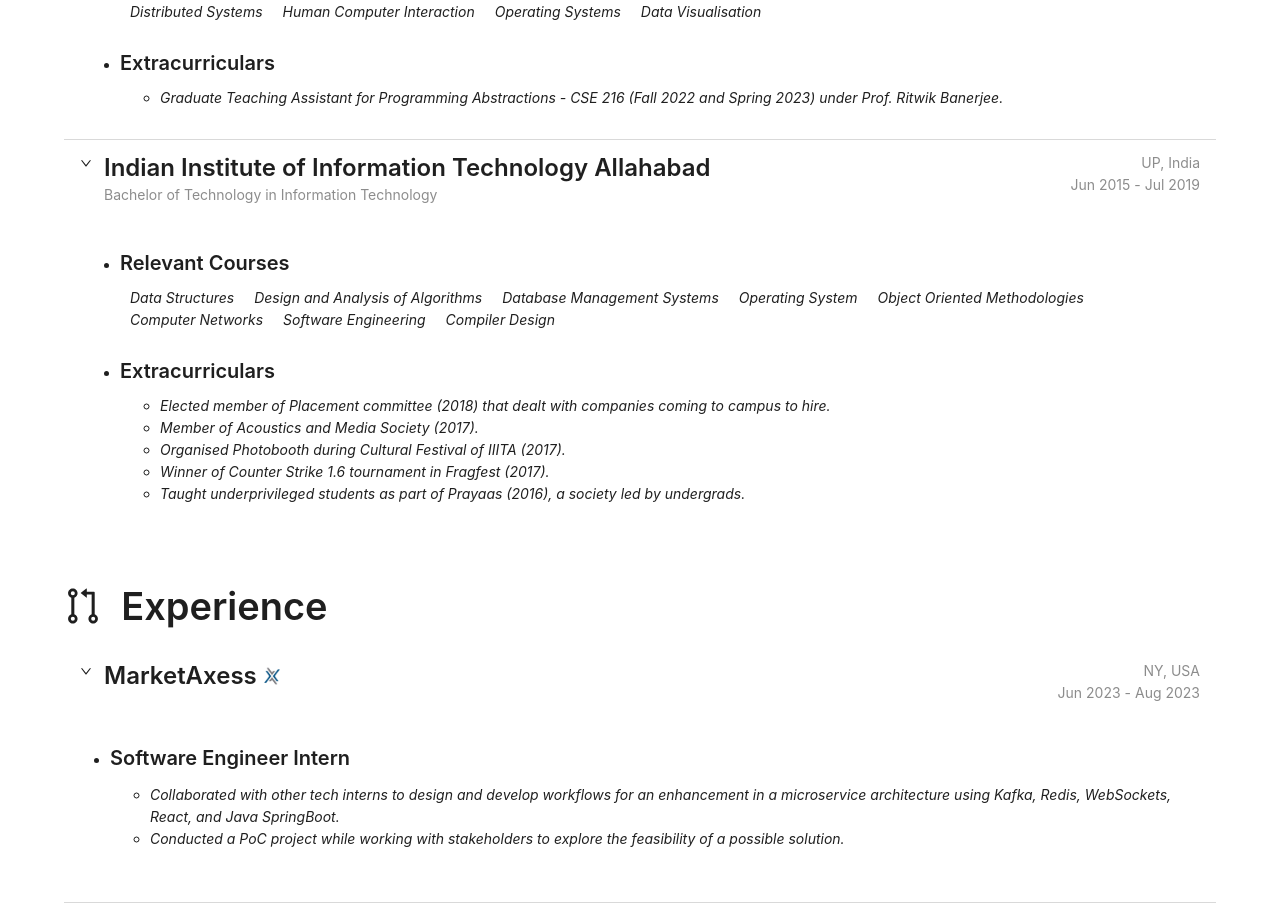
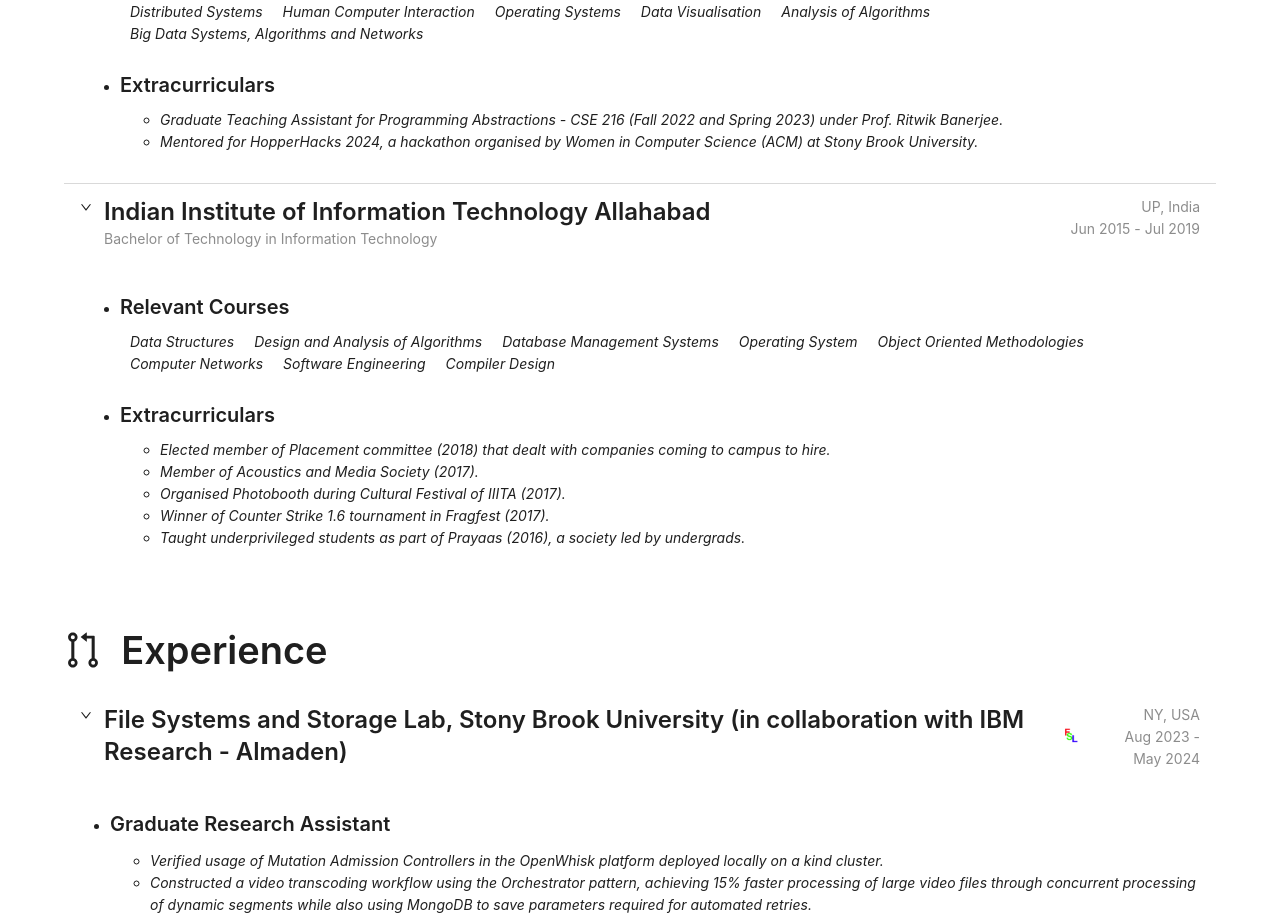
Before and after one commit to prajjawal05/personal-website, a React (Create React App) app: page / in a window 1280 px wide. Shown: the part 2140-3058 px from the top of the page. Built offline with nearby package versions, Linux system fonts and the light colour scheme.

Commit message:
change workex, course and resume

```diff
--- a/src/components/Education/config.js
+++ b/src/components/Education/config.js
@@ -28,10 +28,11 @@
         START: 'Aug 2022',
         END: 'May 2024',
         RELEVANT_COURSES: [
-            'Distributed Systems', 'Human Computer Interaction', 'Operating Systems', 'Data Visualisation'
+            'Distributed Systems', 'Human Computer Interaction', 'Operating Systems', 'Data Visualisation', 'Analysis of Algorithms', 'Big Data Systems, Algorithms and Networks'
         ],
         EXTRA_CURRICULARS: [
             'Graduate Teaching Assistant for Programming Abstractions - CSE 216 (Fall 2022 and Spring 2023) under Prof. Ritwik Banerjee.',
+            'Mentored for HopperHacks 2024, a hackathon organised by Women in Computer Science (ACM) at Stony Brook University.'
         ],
     }
 }
--- a/src/components/Work/config.js
+++ b/src/components/Work/config.js
@@ -4,11 +4,21 @@
 
 
 export const COMPANIES = {
+    FSL_STONY_BROOK_AP: "FSL_STONY_BROOK_AP",
     MARKETAXESS: "MARKETAXESS",
-    FSL_STONY_BROOK: "FSL_STONY_BROOK",
+    FSL_STONY_BROOK_IS: "FSL_STONY_BROOK_IS",
     MINDTICKLE: "MINDTICKLE",
 }
 
+const FSL_WORKEX_AP = [{
+    JOB_TITLE: 'Graduate Research Assistant',
+    START: 'Aug 2023',
+    END: 'May 2024',
+    PROJECTS: [
+        'Verified usage of Mutation Admission Controllers in the OpenWhisk platform deployed locally on a kind cluster.',
+        'Constructed a video transcoding workflow using the Orchestrator pattern, achieving 15% faster processing of large video files through concurrent processing of dynamic segments while also using MongoDB to save parameters required for automated retries.',
+    ]
+}];
 
 const MKTX_WORKEX = [{
     JOB_TITLE: 'Software Engineer Intern',
@@ -20,7 +30,7 @@
     ]
 }];
 
-const FSL_WORKEX = [{
+const FSL_WORKEX_IS = [{
     JOB_TITLE: 'Graduate Research Assistant',
     START: 'Jan 2023',
     END: 'May 2023',
@@ -59,6 +69,15 @@
 }];
 
 export const COMPANY_CONFIGS = {
+    [COMPANIES.FSL_STONY_BROOK_AP]: {
+        NAME: 'File Systems and Storage Lab, Stony Brook University (in collaboration with IBM Research - Almaden)',
+        LINK: 'https://www.fsl.cs.sunysb.edu/',
+        LOCATION: 'NY, USA',
+        START: 'Aug 2023',
+        END: 'May 2024',
+        LOGO: fsllogo,
+        WORKEX: FSL_WORKEX_AP,
+    },
     [COMPANIES.MARKETAXESS]: {
         NAME: <span style={{ whiteSpace: "nowrap" }}>MarketAxess</span>,
         LINK: 'https://www.linkedin.com/company/marketaxess/',
@@ -68,14 +87,14 @@
         LOGO: mktxlogo,
         WORKEX: MKTX_WORKEX,
     },
-    [COMPANIES.FSL_STONY_BROOK]: {
-        NAME: 'File Systems and Storage Lab, Stony Brook University',
+    [COMPANIES.FSL_STONY_BROOK_IS]: {
+        NAME: 'File Systems and Storage Lab, Stony Brook University (in collaboration with IBM Research - Almaden)',
         LINK: 'https://www.fsl.cs.sunysb.edu/',
         LOCATION: 'NY, USA',
         START: 'Jan 2023',
         END: 'May 2023',
         LOGO: fsllogo,
-        WORKEX: FSL_WORKEX,
+        WORKEX: FSL_WORKEX_IS,
     },
     [COMPANIES.MINDTICKLE]: {
         NAME: <span style={{ whiteSpace: "nowrap" }}>MindTickle</span>,
--- a/src/config/links.js
+++ b/src/config/links.js
@@ -2,6 +2,6 @@
     GITHUB: 'https://github.com/prajjawal05',
     LINKEDIN: 'https://www.linkedin.com/in/prajjawal05/',
     INSTAGRAM: 'https://www.instagram.com/prajjawal05/',
-    RESUME: 'https://drive.google.com/file/d/19mqE6wUyitDrG1uvSGyjxxs5Tnbh6p90/view?usp=sharing',
+    RESUME: 'https://drive.google.com/file/d/1S_ShRAgtObccPWvrWfXNTXwUAkxedHbo/view?usp=sharing',
     EMAIL: 'mailto:prajjawalagarwal@gmail.com',
 }
```
